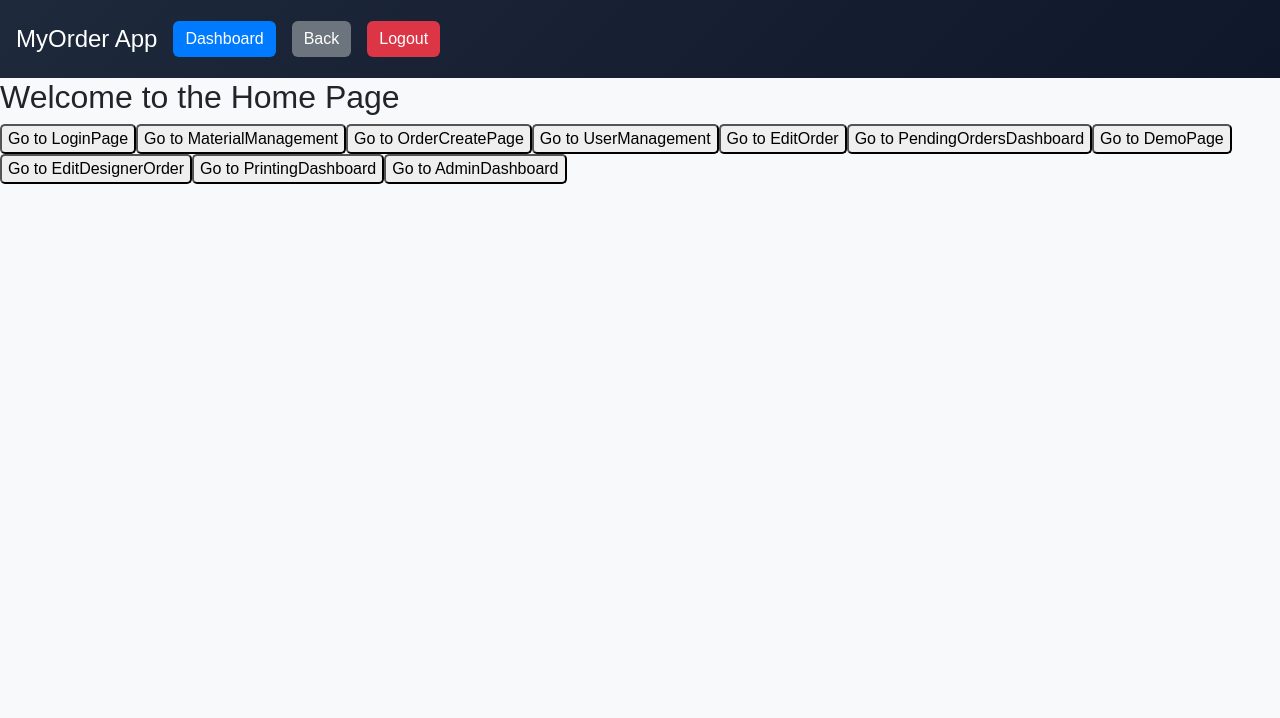
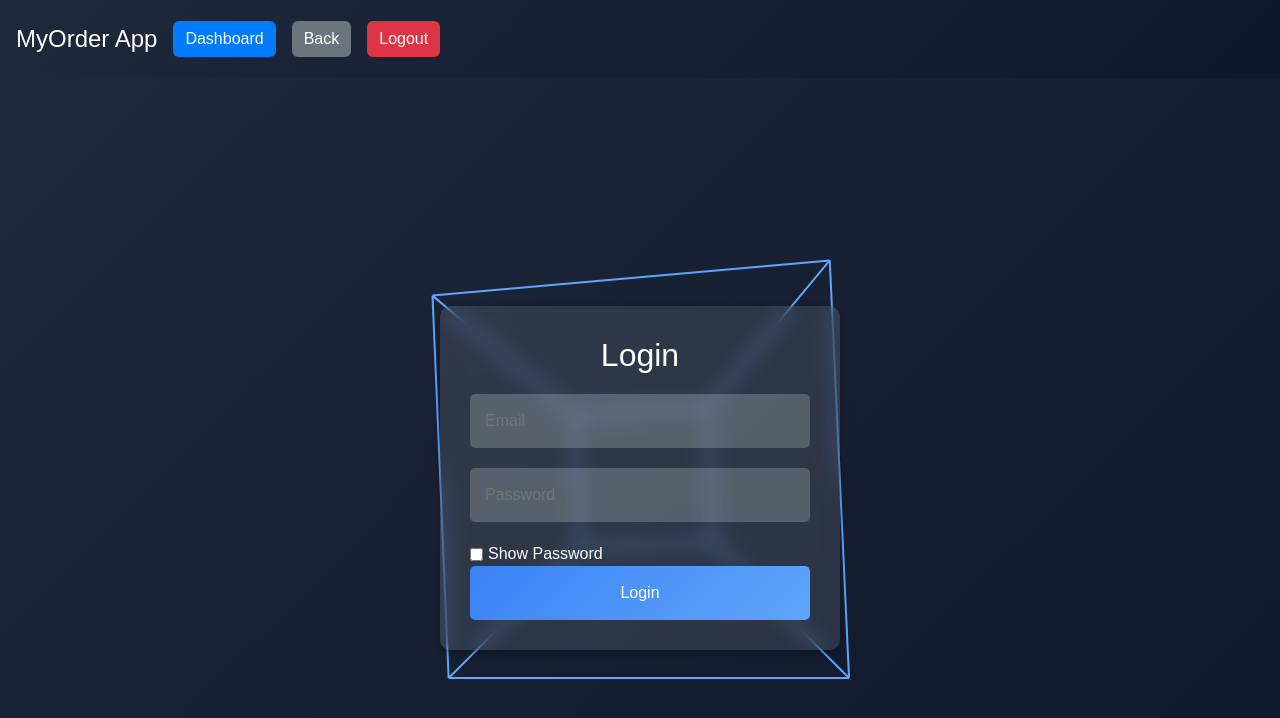
Before and after one commit to Merin-jai/Alge-Frontend, a React (Create React App) app: page / in a window 1280 px wide. Shown: the top 718 px of the page. Built offline with nearby package versions, Linux system fonts and the light colour scheme.

Commit message:
Update App.js

```diff
--- a/src/App.js
+++ b/src/App.js
@@ -1,151 +1,3 @@
-// import React, { useEffect } from "react";
-// import { Routes, Route } from 'react-router-dom';
-// import 'bootstrap/dist/css/bootstrap.min.css';
-// import LoginPage from './components/LoginPage';
-// import OrderCreatePage from './components/OrderCreatePage';
-// import MaterialManagement from './components/MaterialManagement';
-// import UserManagement from './components/UserManagement';
-// import Home from './components/Home'; // Updated import
-// import EditOrder from './components/EditOrder';
-// import PendingOrdersDashboard from './components/PendingOrdersDashboard';
-// import BillingManagement from './components/BillingManagement';
-// import DemoPage from './components/DemoPage'; // Correct path
-// import DesignerDashboard from "./components/DesignerDashboard";
-// import PrintingDashboard from "./components/PrintingDashboard";
-// import PrintingOrder from "./components/PrintingOrder";// Add this to your Routes
-// import AdminDashboard from "./components/AdminDashboard";// Add this to your Routes
-// // import "./style/global.css"; // Import the global CSS file
-// // import { initializeCubeAnimation } from './components/CubeAnimation';
-// import AdminOrders from "./components/AdminOrders";// Add this to your Routes
-// import AdminOrderEdit from "./components/AdminOrderEdit";
-// import EditDesignerOrder from  "./components/EditDesignerOrder";
-
-
-
-
-
-
-
-
-
-
-
-// function App() {
-//   // useEffect(() => {
-//   //   initializeCubeAnimation(); // Initialize cube animation on mount
-//   // }, []);
-//   return (
-//     // <div>
-//     //         <canvas id="background-cube"></canvas>
-//       <Routes>
-//       <Route path="/LoginPage" element={<LoginPage />} />
-//       <Route path="/OrderCreatePage" element={<OrderCreatePage />} />
-//       <Route path="/MaterialManagement" element={<MaterialManagement />} />
-//       <Route path="/UserManagement" element={<UserManagement />} />
-//       <Route path="/EditOrder" element={<EditOrder />} />
-//       <Route path="/PendingOrdersDashboard" element={<PendingOrdersDashboard />} />
-//       <Route path="/billing/:orderId" element={<BillingManagement />} />
-//       <Route path="/demo" element={<DemoPage />} />
-//       <Route path="/" element={<Home />} /> {/* Corrected component name */}
-//       <Route path="/DesignerDashboard" element={<DesignerDashboard />} />
-//       <Route path="/PrintingDashboard" element={<PrintingDashboard />} />
-//       <Route path="/PrintingOrder/:orderId" element={<PrintingOrder />} />
-//       <Route path="/AdminDashboard" element={<AdminDashboard />} />
-//       <Route path="/AdminOrders" element={<AdminOrders />} />
-//       <Route path="/edit-order/:orderId" element={<AdminOrderEdit />} />
-//       <Route path="/EditChildOrder/:childOrderId" element={<EditDesignerOrder />} />
-
-
-
-
-
-
-//     </Routes>
-
-//     // </div>
-
-
-
-//   );
-// }
-
-// export default App;
-
-// import React from "react";
-// import { Routes, Route, Navigate } from "react-router-dom";
-// import "bootstrap/dist/css/bootstrap.min.css";
-
-// Import components
-// import LoginPage from "./components/LoginPage";
-// import OrderCreatePage from "./components/OrderCreatePage";
-// import MaterialManagement from "./components/MaterialManagement";
-// import UserManagement from "./components/UserManagement";
-// import Home from "./components/Home";
-// import EditOrder from "./components/EditOrder";
-// import PendingOrdersDashboard from "./components/PendingOrdersDashboard";
-// import BillingManagement from "./components/BillingManagement";
-// import DemoPage from "./components/DemoPage";
-// import DesignerDashboard from "./components/DesignerDashboard";
-// import PrintingDashboard from "./components/PrintingDashboard";
-// import PrintingOrder from "./components/PrintingOrder";
-// import AdminDashboard from "./components/AdminDashboard";
-// import AdminOrders from "./components/AdminOrders";
-// import AdminOrderEdit from "./components/AdminOrderEdit";
-// import EditDesignerOrder from "./components/EditDesignerOrder";
-// import Outstanding from "./components/Outstanding";
-// import Header from './components/Header';
-
-
-
-
-// function App() {
-//   return (
-//     <Routes>
-//       <Header/>
-//       {/* General Routes */}
-//       <Route path="/" element={<Home />} />
-//       <Route path="/LoginPage" element={<LoginPage />} />
-//       <Route path="/demo" element={<DemoPage />} />
-
-//       {/* Designer Routes */}
-//       <Route path="/DesignerDashboard" element={<DesignerDashboard />} />
-//       <Route path="/EditDesignerOrder/:orderId" element={<EditDesignerOrder />} />
-//       <Route path="/EditChildOrder/:childOrderId" element={<EditDesignerOrder />} />
-
-//       {/* Admin Routes */}
-//       <Route path="/AdminDashboard" element={<AdminDashboard />} />
-//       <Route path="/AdminOrders" element={<AdminOrders />} />
-//       <Route path="/edit-order/:orderId" element={<AdminOrderEdit />} />
-
-//       {/* Printing Routes */}
-//       <Route path="/PrintingDashboard" element={<PrintingDashboard />} />
-//       <Route path="/PrintingOrder/:orderId" element={<PrintingOrder />} />
-
-//       {/* Billing Routes */}
-//       <Route path="/billing/:orderId" element={<BillingManagement />} />
-//       <Route path="/PendingOrdersDashboard" element={<PendingOrdersDashboard />} />
-
-//       {/* Material and User Management */}
-//       <Route path="/MaterialManagement" element={<MaterialManagement />} />
-//       <Route path="/UserManagement" element={<UserManagement />} />
-
-//       {/* Order Creation & Editing */}
-//       <Route path="/OrderCreatePage" element={<OrderCreatePage />} />
-//       <Route path="/EditOrder" element={<EditOrder />} />
-//       <Route path="/outstanding" element={<Outstanding />} />
-
-
-//       {/* Fallback Route */}
-//       <Route path="*" element={<Navigate to="/LoginPage" />} />
-
-
-//     </Routes>
-//   );
-// }
-
-// export default App;
-
-
 import React from "react";
 import { Routes, Route, Navigate } from "react-router-dom";
 import "bootstrap/dist/css/bootstrap.min.css";
@@ -193,8 +45,7 @@ function App() {
           <Layout>
             <Routes>
               {/* General Routes */}
-              <Route path="/" element={<Home />} />
-              <Route path="/demo" element={<DemoPage />} />
+              <Route path="/" element={<LoginPage />} />
 
               {/* Designer Routes */}
               <Route path="/DesignerDashboard" element={<DesignerDashboard />} />
```
